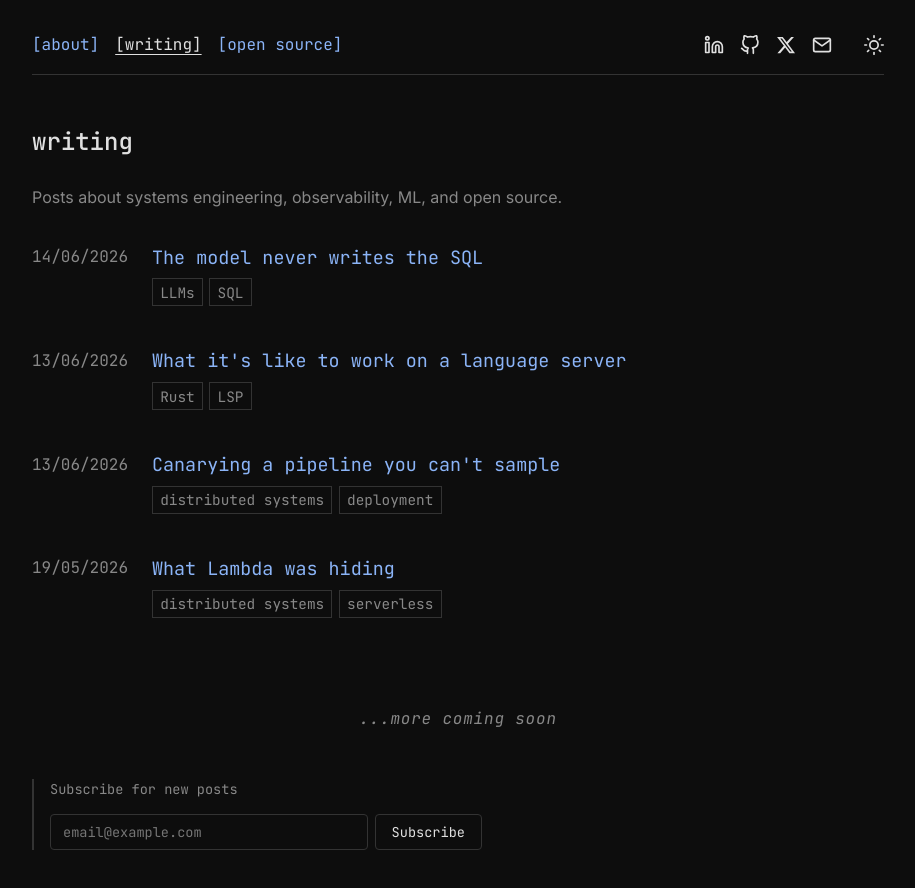
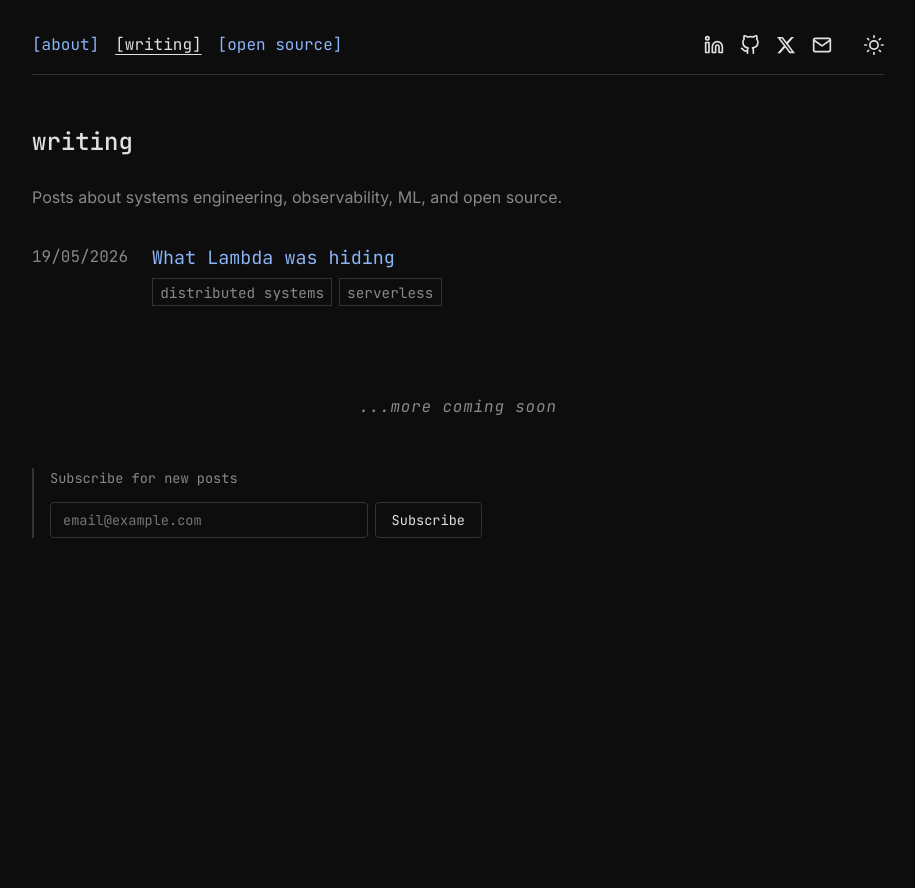
Before and after one commit to denyszhak/denyszhak.com, a React (Vite) app: page /writing in a window 1280 px wide. Shown: the top 888 px of the page, without its empty margins (182-1097 px from the left). After the commit the page ends 800 px from the top, so only its background shows below. Built offline with nearby package versions, Linux system fonts and the light colour scheme.

Commit message:
remove future posts from the list

```diff
--- a/src/pages/Writing.jsx
+++ b/src/pages/Writing.jsx
@@ -3,24 +3,6 @@ import SubscribeForm from '../components/SubscribeForm';
 
 const Writing = () => {
   const posts = [
-    {
-      date: "14/06/2026",
-      title: "The model never writes the SQL",
-      slug: "the-model-never-writes-the-sql",
-      tags: ["LLMs", "SQL"]
-    },
-    {
-      date: "13/06/2026",
-      title: "What it's like to work on a language server",
-      slug: "what-its-like-to-work-on-a-language-server",
-      tags: ["Rust", "LSP"]
-    },
-    {
-      date: "13/06/2026",
-      title: "Canarying a pipeline you can't sample",
-      slug: "canarying-a-pipeline-you-cant-sample",
-      tags: ["distributed systems", "deployment"]
-    },
     {
       date: "19/05/2026",
       title: "What Lambda was hiding",
```
